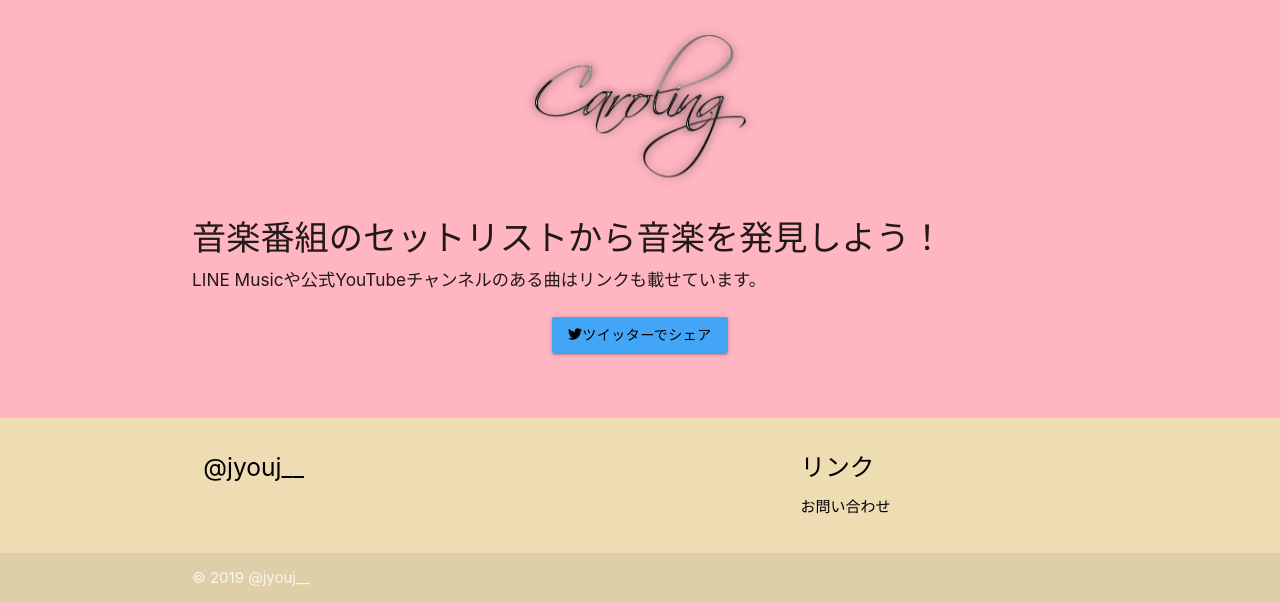
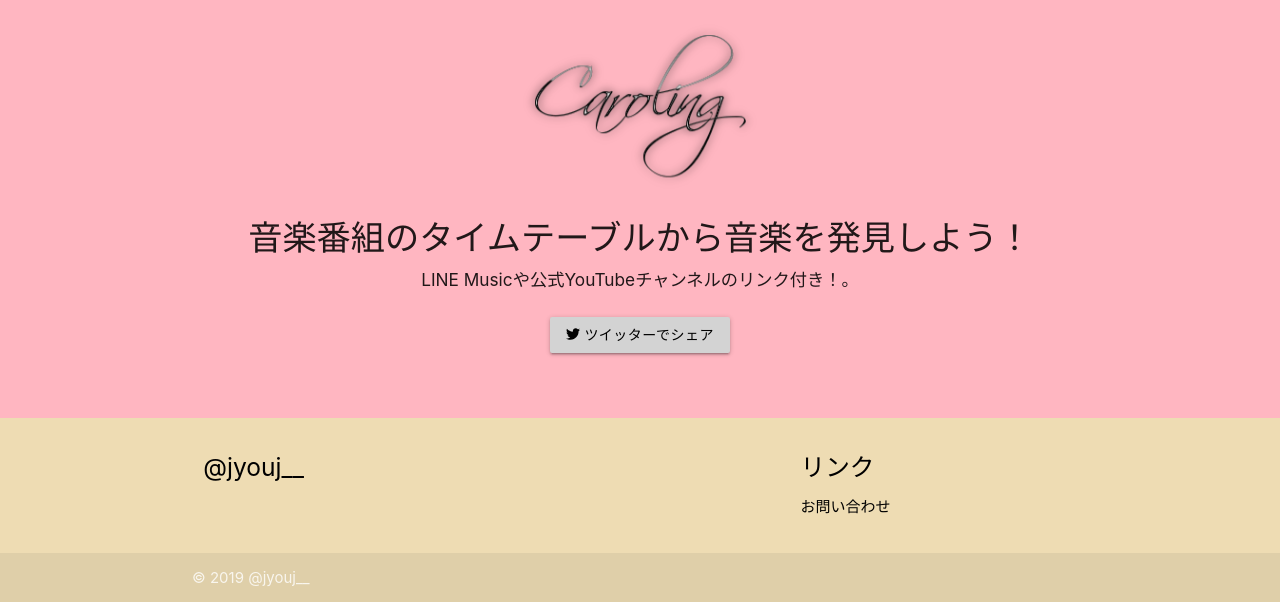
Before and after one commit to jyouj/caroling, a Django app: template templates/playlists/index.html in a window 1280 px wide. Shown: the part 64-666 px from the top of the page. Run offline with Django 3.2, Linux system fonts and the light colour scheme; the template is opened without the code that fills it, so the values that code supplies are empty; some libraries are stand-ins or nearby versions.

Commit message:
ver1.1.2

```diff
--- a/templates/playlists/index.html
+++ b/templates/playlists/index.html
@@ -6,8 +6,8 @@
 <div class="container">
   <center><img class="materialboxed" width="250" src="{% static 'img/caroling.png' %}"></center>
   <div>
-    <h4>音楽番組のセットリストから音楽を発見しよう！</h4>
-    <h6>LINE Musicや公式YouTubeチャンネルのある曲はリンクも載せています。</h6>
+    <center><h4>音楽番組のタイムテーブルから音楽を発見しよう！</h4></center>
+    <center><h6>LINE Musicや公式YouTubeチャンネルのリンク付き！。</h6></center>
   </div>
   <div class="row">
     {% for title in titles %}
@@ -26,7 +26,7 @@
   <div class="twitter upup">
     <center>
       <a href="https://twitter.com/share?url=https://caroling.herokuapp.com/&text=Carolingで音楽を見つけよう！&hashtags=プレイリストから音楽を！"
-         class="btn" style="background-color: #42a5f5;"><span><i class="fab fa-twitter"></i></span>ツイッターでシェア</a>
+         class="btn" style="background-color: #d3d3d3;"><span><i class="fab fa-twitter"></i></span> ツイッターでシェア</a>
     </center>
   </div>
 </div>
--- a/templates/playlists/title_detail.html
+++ b/templates/playlists/title_detail.html
@@ -33,12 +33,12 @@
         <td>{{ song.song_name}}</td>
         <td>{{ song.artist }}</td>
         {% if not song.link == None %}
-        <td><a href="{{ song.link }}">配信へ</a></td>
+        <td><a href="{{ song.link }}"><i class="fas fa-external-link-alt fa-2x"></i></a></td>
         {% else %}
         <td></td>
         {% endif %}
         {% if not song.youtube == None %}
-        <td><a href="{{ song.youtube }}">公式チャンネルへ</a></td>
+        <td><a href="{{ song.youtube }}"><i class="fab fa-youtube fa-2x"></i></a></td>
         {% else %}
         <td></td>
         {% endif %}
@@ -50,7 +50,7 @@
   <div class="twitter upup">
     <center>
       <a href="https://twitter.com/share?url=https://caroling.herokuapp.com/{{ title.id }}&text={{ title.name }}をチェックしよう！&hashtags=プレイリストから音楽を！"
-         class="btn" style="background-color: #42a5f5;"><span><i class="fab fa-twitter"></i></span>{{ title.name }}をシェア</a>
+         class="btn" style="background-color: #d3d3d3;"><span><i class="fab fa-twitter"></i></span> {{ title.name }}をシェア</a>
     </center>
   </div>
 </div>
```
